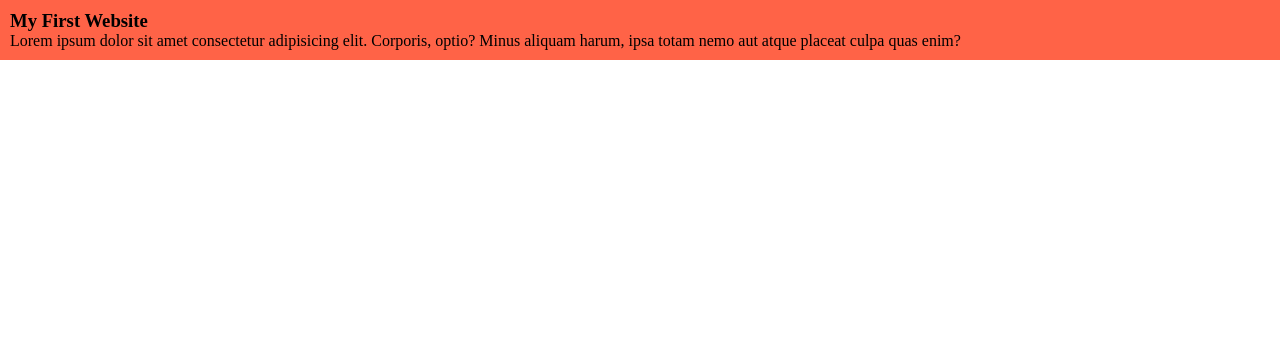
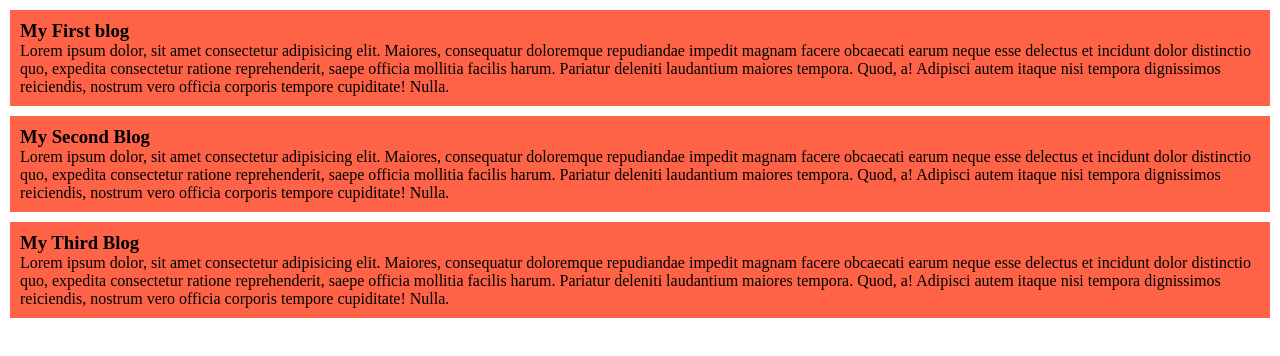
Before and after one commit to searchsakib/my-simple-website, a plain HTML site: page index.html in a window 1280 px wide. Drawn offline with Linux system fonts and the light colour scheme.

Commit message:
added 2 more blogs

```diff
--- a/index.html
+++ b/index.html
@@ -8,11 +8,39 @@
   </head>
   <body>
     <div>
-      <h3>My First Website</h3>
+      <h3>My First blog</h3>
       <p>
-        Lorem ipsum dolor sit amet consectetur adipisicing elit. Corporis,
-        optio? Minus aliquam harum, ipsa totam nemo aut atque placeat culpa quas
-        enim?
+        Lorem ipsum dolor, sit amet consectetur adipisicing elit. Maiores,
+        consequatur doloremque repudiandae impedit magnam facere obcaecati earum
+        neque esse delectus et incidunt dolor distinctio quo, expedita
+        consectetur ratione reprehenderit, saepe officia mollitia facilis harum.
+        Pariatur deleniti laudantium maiores tempora. Quod, a! Adipisci autem
+        itaque nisi tempora dignissimos reiciendis, nostrum vero officia
+        corporis tempore cupiditate! Nulla.
+      </p>
+    </div>
+    <div>
+      <h3>My Second Blog</h3>
+      <p>
+        Lorem ipsum dolor, sit amet consectetur adipisicing elit. Maiores,
+        consequatur doloremque repudiandae impedit magnam facere obcaecati earum
+        neque esse delectus et incidunt dolor distinctio quo, expedita
+        consectetur ratione reprehenderit, saepe officia mollitia facilis harum.
+        Pariatur deleniti laudantium maiores tempora. Quod, a! Adipisci autem
+        itaque nisi tempora dignissimos reiciendis, nostrum vero officia
+        corporis tempore cupiditate! Nulla.
+      </p>
+    </div>
+    <div>
+      <h3>My Third Blog</h3>
+      <p>
+        Lorem ipsum dolor, sit amet consectetur adipisicing elit. Maiores,
+        consequatur doloremque repudiandae impedit magnam facere obcaecati earum
+        neque esse delectus et incidunt dolor distinctio quo, expedita
+        consectetur ratione reprehenderit, saepe officia mollitia facilis harum.
+        Pariatur deleniti laudantium maiores tempora. Quod, a! Adipisci autem
+        itaque nisi tempora dignissimos reiciendis, nostrum vero officia
+        corporis tempore cupiditate! Nulla.
       </p>
     </div>
   </body>
--- a/styles/blog.css
+++ b/styles/blog.css
@@ -7,4 +7,5 @@
 div {
   background-color: tomato;
   padding: 10px;
+  margin: 10px;
 }
```
